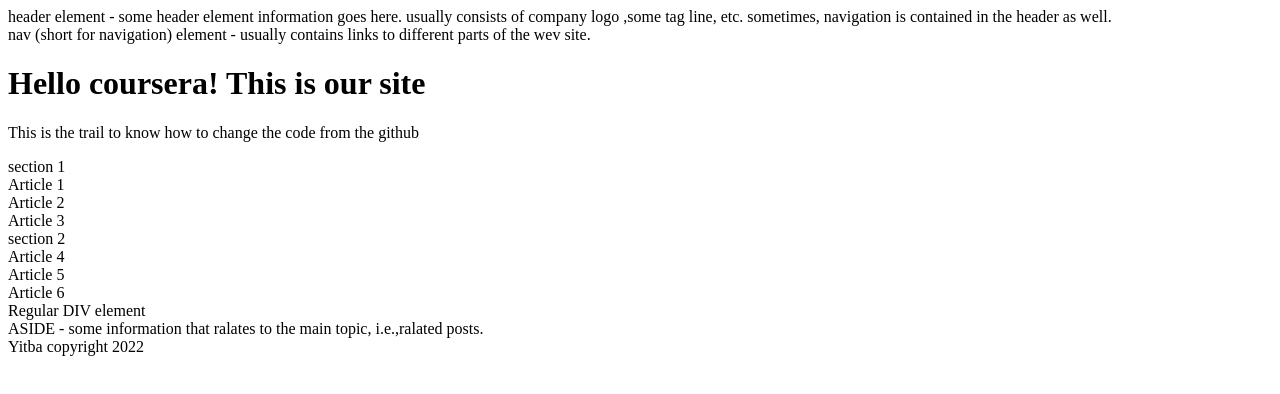
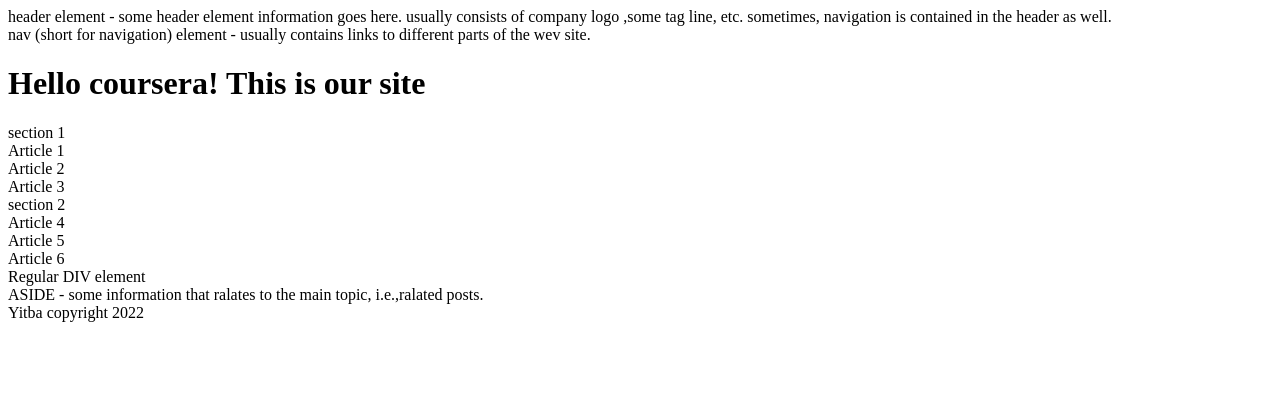
Before and after one commit to yit122119/coursera-test, a plain HTML site: page site/index.html in a window 1280 px wide. Drawn offline with Linux system fonts and the light colour scheme.

Commit message:
Update index.html

```diff
--- a/site/index.html
+++ b/site/index.html
@@ -12,7 +12,6 @@
         <nav>nav (short for navigation) element - usually contains links to different parts of the wev site.</nav>
     </header>
     <h1>Hello coursera! This is our site</h1>
-    <p>This is the trail to know how to change the code from the github<p>
     <section>
         section 1
         <article>Article 1</article>
```
